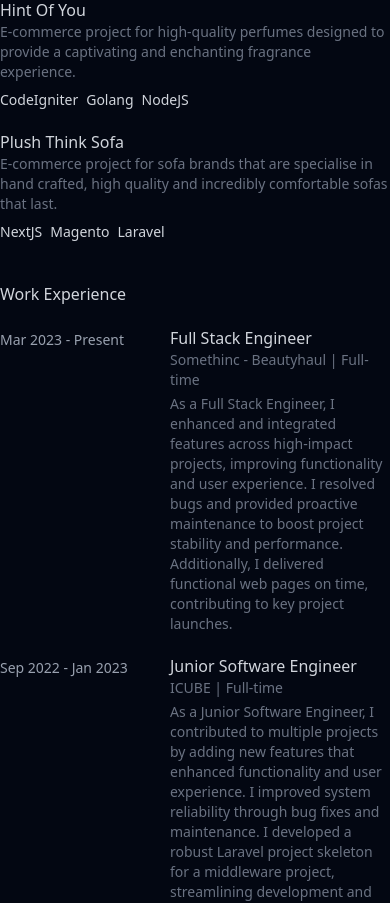
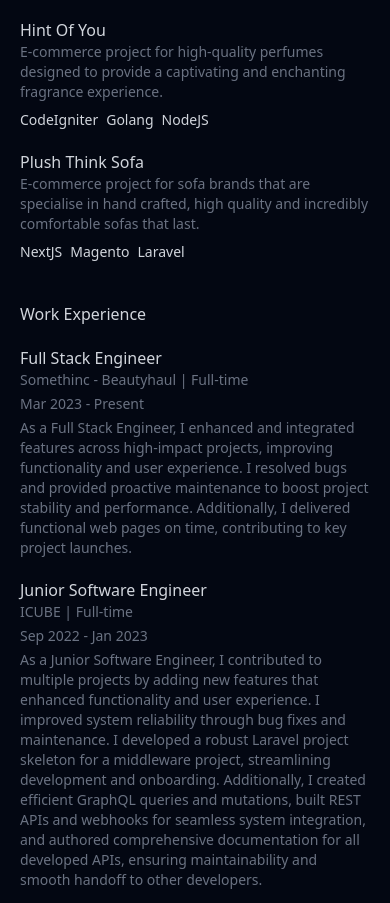
Before and after one commit to Reyshal/my-portfolio, a React (Vite) app: page / in a window 390 px wide. Shown: the part 810-1713 px from the top of the page. Built offline with nearby package versions, Linux system fonts and the light colour scheme.

Commit message:
fix: fix style on mobile view

```diff
--- a/src/App.tsx
+++ b/src/App.tsx
@@ -7,7 +7,7 @@
 
 function App() {
   return (
-    <div className="flex flex-col max-w-lg mx-auto pt-9">
+    <div className="flex flex-col max-w-lg mx-auto pt-9 px-5">
       <NavBar />
       <Avatar />
       <AboutMe />
--- a/src/components/NavBar.tsx
+++ b/src/components/NavBar.tsx
@@ -31,7 +31,7 @@
     <motion.div
       initial={{ opacity: 0, x: -100 }}
       animate={{ opacity: 1, x: 0, transition: { duration: 1 } }}
-      className="fixed top-0 left-0 h-full flex flex-col justify-center"
+      className="fixed top-0 left-0 h-full flex flex-col justify-center z-10"
     >
       <nav className="flex flex-col py-5 px-3 bg-gray-800 gap-5 rounded-r">
         {renderedLinks}
--- a/src/components/WorkExperienceList.tsx
+++ b/src/components/WorkExperienceList.tsx
@@ -47,7 +47,7 @@
   const renderedWorkExperiences = workExperiences.map((workExperience) => {
     return (
       <div key={workExperience.title} className="flex gap-5">
-        <p className="text-sm text-gray-400 flex-none pt-1 min-w-[150px]">
+        <p className="hidden sm:block text-sm text-gray-400 flex-none pt-1 min-w-[150px]">
           {workExperience.startDate} - {workExperience.endDate}
         </p>
         <div className="text-gray-500">
@@ -60,6 +60,9 @@
           </a>
           <p className="mb-1 text-sm">
             {workExperience.company} | {workExperience.jobType}
+          </p>
+          <p className="mb-1 text-sm sm:hidden">
+            {workExperience.startDate} - {workExperience.endDate}
           </p>
           <p className="text-sm">{workExperience.description}</p>
         </div>
```
